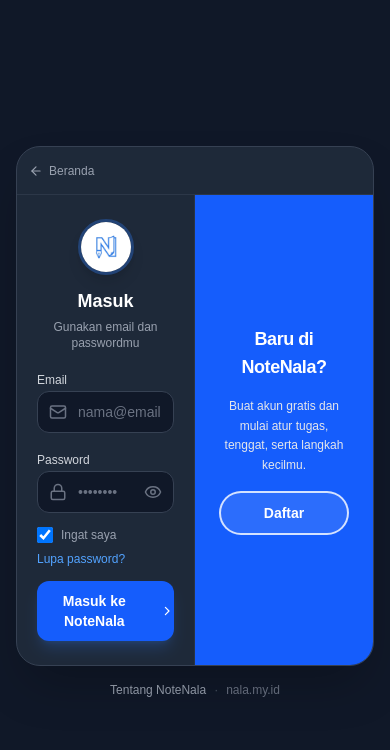
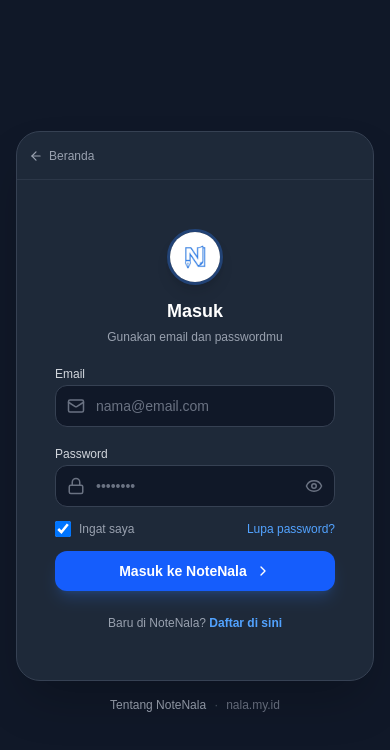
Before and after one commit to Nalaaa17/notenala, a Next.js app: page /login in a window 390 px wide. Shown: the top 750 px of the page. Built offline with nearby package versions, Linux system fonts and the light colour scheme; no server answers.

Commit message:
bismillah

```diff
--- a/app/landing/page.tsx
+++ b/app/landing/page.tsx
@@ -107,7 +107,7 @@
           {/* Navbar seperti app */}
           <nav className="flex items-center gap-2 px-2.5 py-2 border-b border-gray-700/50 bg-gray-900/80 backdrop-blur-sm">
             <div className="h-7 w-7 rounded-full border-2 border-blue-500/50 overflow-hidden shrink-0 bg-white/5">
-              <Image src="/logo.png" alt="" width={28} height={28} className="object-cover w-full h-full" />
+              <Image src="/logo-v2.png" alt="" width={28} height={28} className="object-cover w-full h-full" />
             </div>
             <div className="flex-1 min-w-0 flex items-center gap-1 rounded-xl bg-gray-950/50 border border-gray-600/70 px-2 py-1">
               <Search className="w-3 h-3 text-gray-400 shrink-0" />
@@ -266,7 +266,7 @@
           <div className="h-0.5 w-full bg-gradient-to-r from-blue-500 via-purple-500 to-pink-500 rounded-full" />
           <div className="flex items-center gap-1.5 py-1 border-b border-gray-700/50">
             <div className="h-6 w-6 rounded-full border border-blue-500/40 overflow-hidden shrink-0">
-              <Image src="/logo.png" alt="" width={24} height={24} className="object-cover w-full h-full" />
+              <Image src="/logo-v2.png" alt="" width={24} height={24} className="object-cover w-full h-full" />
             </div>
             <div className="flex-1 flex items-center gap-1 rounded-lg bg-gray-950/50 border border-gray-600/60 px-1.5 py-0.5 min-w-0">
               <Search className="w-2.5 h-2.5 text-gray-400 shrink-0" />
@@ -438,7 +438,7 @@
         <div className="max-w-6xl mx-auto px-3 sm:px-6 min-h-14 sm:h-16 flex items-center justify-between gap-3">
           <Link href="/landing" className="flex items-center gap-2 sm:gap-2.5 shrink-0 min-w-0 py-2">
             <span className="relative h-9 w-9 sm:h-10 sm:w-10 rounded-full border-2 border-blue-500/35 overflow-hidden shadow-md shadow-blue-500/10 shrink-0">
-              <Image src="/logo.png" alt="NoteNala" fill className="object-cover" sizes="40px" />
+              <Image src="/logo-v2.png" alt="NoteNala" fill className="object-cover" sizes="40px" />
             </span>
             <span className="font-bold text-base sm:text-lg tracking-tight bg-gradient-to-r from-blue-700 via-purple-700 to-pink-600 bg-clip-text text-transparent truncate">
               NoteNala
@@ -705,7 +705,7 @@
             <div className="lg:col-span-2">
               <div className="flex items-center gap-2.5">
                 <span className="relative h-10 w-10 rounded-full overflow-hidden border border-slate-700 ring-2 ring-blue-500/20">
-                  <Image src="/logo.png" alt="" fill className="object-cover" sizes="40px" />
+                  <Image src="/logo-v2.png" alt="" fill className="object-cover" sizes="40px" />
                 </span>
                 <span className="font-bold text-lg text-white tracking-tight">NoteNala</span>
               </div>
--- a/app/layout.tsx
+++ b/app/layout.tsx
@@ -24,8 +24,8 @@
   description: "Platform simpan tugas dan catatan praktis",
   manifest: "/manifest.json",
   icons: {
-    icon: "/logo.png",
-    apple: "/logo.png"
+    icon: "/logo-v2.png",
+    apple: "/logo-v2.png"
   },
   appleWebApp: {
     capable: true,
--- a/app/login/page.tsx
+++ b/app/login/page.tsx
@@ -135,7 +135,7 @@
     "w-full rounded-xl border border-gray-700 bg-gray-900 py-2.5 sm:py-3 pl-10 pr-3 text-sm text-gray-100 placeholder:text-gray-500 outline-none transition focus:border-blue-500 focus:ring-2 focus:ring-blue-500/40 min-w-0";
 
   const formShell =
-    "flex h-full min-h-0 w-1/2 shrink-0 flex-col justify-center px-5 py-6 sm:px-7 sm:py-8";
+    "flex h-full min-h-0 w-full md:w-1/2 shrink-0 flex-col justify-center px-5 py-6 sm:px-7 sm:py-8 overflow-y-auto";
 
   return (
     <div className="flex min-h-screen min-h-[100dvh] items-center justify-center bg-gray-900 p-4 text-gray-100">
@@ -154,7 +154,7 @@
         )}
 
         <div
-          className="relative flex h-[520px] min-h-[400px] w-full max-h-[90dvh] flex-col overflow-hidden rounded-3xl border border-gray-700 bg-gray-800 shadow-2xl motion-safe:animate-[login-mobile-enter_0.5s_cubic-bezier(0.22,1,0.36,1)_both] motion-reduce:animate-none max-sm:h-[min(520px,90dvh)]"
+          className="relative flex h-auto min-h-[550px] md:h-[520px] md:min-h-[400px] w-full max-h-[90dvh] flex-col overflow-hidden rounded-3xl border border-gray-700 bg-gray-800 shadow-2xl motion-safe:animate-[login-mobile-enter_0.5s_cubic-bezier(0.22,1,0.36,1)_both] motion-reduce:animate-none"
         >
           <div className="relative z-30 flex h-12 shrink-0 items-center border-b border-gray-700/60 px-3 sm:px-4">
             <Link
@@ -168,13 +168,13 @@
 
           <div className="relative min-h-0 flex-1">
             <div className="absolute inset-0 flex">
-              {/* Kolom kiri: hanya form masuk — hindari dua input terkontrol yang sama di DOM */}
-              <div className={`${formShell} border-r border-gray-700/50`}>
+              {/* Kolom kiri: form masuk di mobile atau flex kiri di desktop */}
+              <div className={`${formShell} md:border-r border-gray-700/50 ${isLogin ? "flex" : "hidden md:flex"}`}>
                 {isLogin ? (
                   <>
                     <div className="mb-4 flex flex-col items-center sm:mb-5">
                       <div className="relative mb-3 h-14 w-14 overflow-hidden rounded-full border-[3px] border-blue-500/30 shadow-lg sm:h-16 sm:w-16">
-                        <Image src="/logo.png" alt="NoteNala" fill className="object-cover" sizes="64px" />
+                        <Image src="/logo-v2.png" alt="NoteNala" fill className="object-cover" sizes="64px" />
                       </div>
                       <h1 className="text-center text-lg font-bold text-white sm:text-xl">Masuk</h1>
                       <p className="mt-1 text-center text-xs text-gray-400 sm:text-sm">Gunakan email dan passwordmu</p>
@@ -245,21 +245,34 @@
                         {!isLoading && <ChevronRight className="h-4 w-4 transition group-hover:translate-x-0.5" />}
                       </button>
                     </form>
+                    {/* Toggle Mode Register di Mobile */}
+                    <div className="mt-6 flex justify-center md:hidden">
+                      <p className="text-xs text-gray-400">
+                        Baru di NoteNala?{" "}
+                        <button
+                          type="button"
+                          onClick={() => switchMode(false)}
+                          className="font-bold text-blue-400 hover:text-blue-300"
+                        >
+                          Daftar di sini
+                        </button>
+                      </p>
+                    </div>
                   </>
                 ) : (
-                  <div className="flex flex-1 flex-col items-center justify-center opacity-30" aria-hidden>
+                  <div className="hidden flex-1 flex-col items-center justify-center opacity-30 md:flex" aria-hidden>
                     <p className="text-xs text-gray-500">← Geser panel untuk masuk</p>
                   </div>
                 )}
               </div>
 
-              {/* Kolom kanan: hanya form daftar */}
-              <div className={formShell}>
+              {/* Kolom kanan: form daftar di mobile atau flex kanan di desktop  */}
+              <div className={`${formShell} ${!isLogin ? "flex" : "hidden md:flex"}`}>
                 {!isLogin ? (
                   <>
                     <div className="mb-4 flex flex-col items-center sm:mb-5">
                       <div className="relative mb-3 h-14 w-14 overflow-hidden rounded-full border-[3px] border-blue-500/30 shadow-lg sm:h-16 sm:w-16">
-                        <Image src="/logo.png" alt="NoteNala" fill className="object-cover" sizes="64px" />
+                        <Image src="/logo-v2.png" alt="NoteNala" fill className="object-cover" sizes="64px" />
                       </div>
                       <h1 className="text-center text-lg font-bold text-white sm:text-xl">Buat akun</h1>
                       <p className="mt-1 text-center text-xs text-gray-400 sm:text-sm">Mulai catat tugas di NoteNala</p>
@@ -316,9 +329,22 @@
                         {!isLoading && <ChevronRight className="h-4 w-4 transition group-hover:translate-x-0.5" />}
                       </button>
                     </form>
+                    {/* Toggle Mode Login di Mobile */}
+                    <div className="mt-6 flex justify-center md:hidden">
+                      <p className="text-xs text-gray-400">
+                        Sudah punya akun?{" "}
+                        <button
+                          type="button"
+                          onClick={() => switchMode(true)}
+                          className="font-bold text-blue-400 hover:text-blue-300"
+                        >
+                          Masuk di sini
+                        </button>
+                      </p>
+                    </div>
                   </>
                 ) : (
-                  <div className="flex flex-1 flex-col items-center justify-center opacity-30" aria-hidden>
+                  <div className="hidden flex-1 flex-col items-center justify-center opacity-30 md:flex" aria-hidden>
                     <p className="text-xs text-gray-500">Geser panel untuk daftar →</p>
                   </div>
                 )}
@@ -326,7 +352,7 @@
             </div>
 
             <div
-              className={`absolute inset-0 z-20 w-1/2 bg-blue-600 transition-transform duration-500 ease-[cubic-bezier(0.22,1,0.36,1)] motion-reduce:transition-none ${
+              className={`absolute inset-0 z-20 w-1/2 bg-blue-600 transition-transform duration-500 ease-[cubic-bezier(0.22,1,0.36,1)] motion-reduce:transition-none hidden md:block ${
                 isLogin ? "left-1/2 translate-x-0" : "left-1/2 -translate-x-full"
               }`}
             >
--- a/app/page.tsx
+++ b/app/page.tsx
@@ -641,7 +641,7 @@
           {/* Kiri: Logo */}
           <div className="flex-shrink-0">
             <div className="w-10 h-10 md:w-12 md:h-12 rounded-full border-2 border-blue-500/50 shadow-sm shadow-blue-500/20 flex items-center justify-center overflow-hidden bg-white/5">
-              <img src="/logo.png" alt="Logo" className="w-full h-full rounded-full object-cover object-center" />
+              <img src="/logo-v2.png" alt="Logo" className="w-full h-full rounded-full object-cover object-center" />
             </div>
           </div>
 
```
Also changed, not shown: app/components/BackgroundWrapper.tsx (line endings or trailing spaces), app/drive/page.tsx (line endings or trailing spaces), app/profile/page.tsx (line endings or trailing spaces), app/reset-password/page.tsx (line endings or trailing spaces), public/logo-v2.png (renamed from public/logo.png), public/manifest.json.
